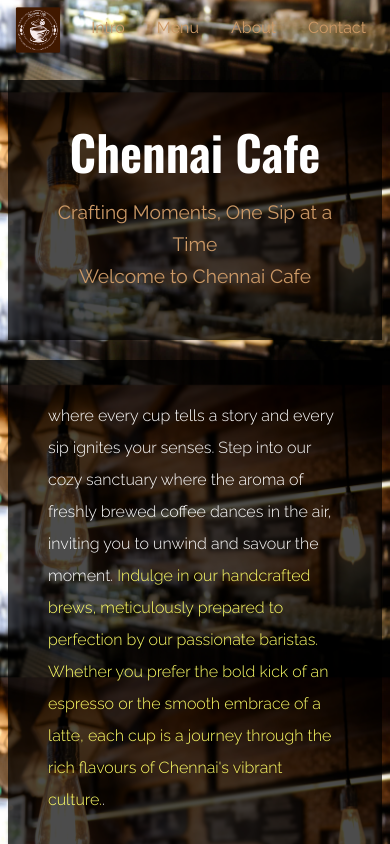
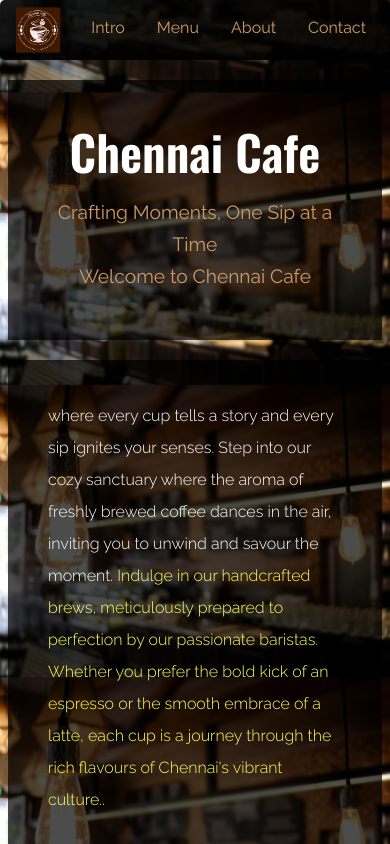
Before and after one commit to axessmongo/cafe, a React (Create React App) app: page / in a window 390 px wide. Shown: the top 844 px of the page. Built offline with nearby package versions, Linux system fonts and the light colour scheme.

Commit message:
mobile nav fixed

```diff
--- a/src/assets/css/main.css
+++ b/src/assets/css/main.css
@@ -157,6 +157,7 @@
         /* width: auto;
         right: 0; */
         border-radius: 5px;
+        background-color:  #000000e8 !important;
     }
 
     #tm-nav li a {
```
